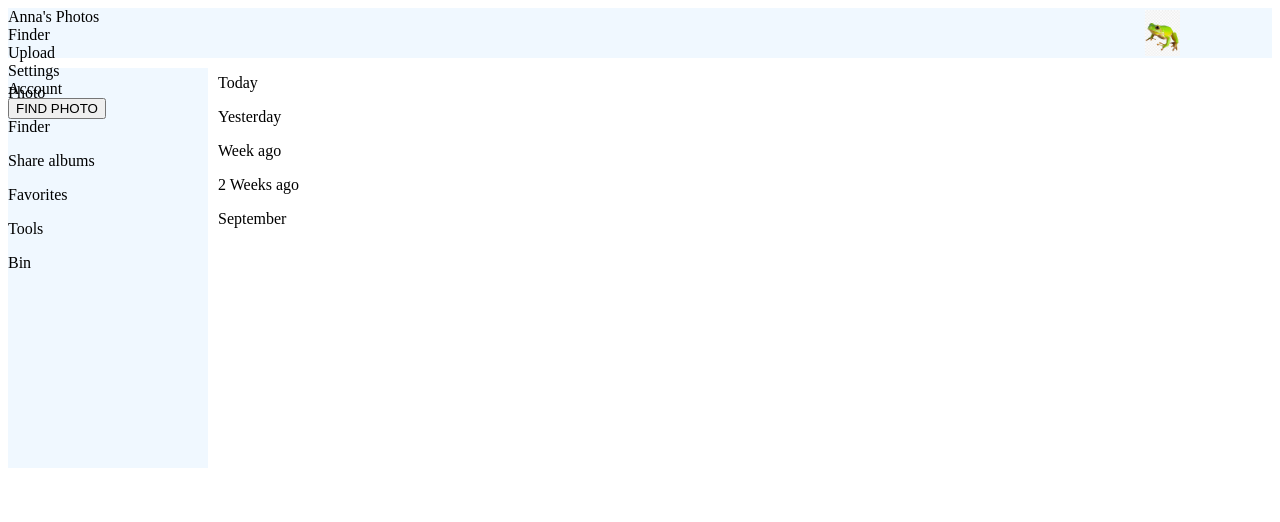
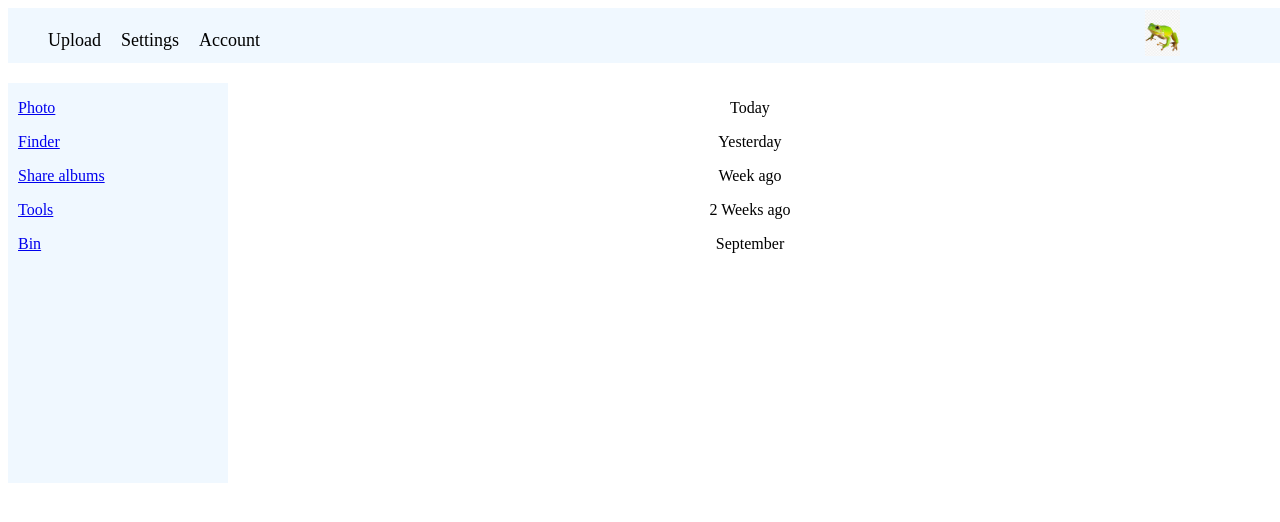
Before and after one commit to Liguxa/PhotoPortfolio, a plain HTML site: page index.html in a window 1280 px wide. Drawn offline with Linux system fonts and the light colour scheme.

Commit message:
Changes in main.css file with .header a

```diff
--- a/index.html
+++ b/index.html
@@ -9,43 +9,32 @@
     <link rel="stylesheet" href="./main.css">
 </head>
 <body>
-    <div class="header">
-        <div class="container">
-               <div class="row">
-                <div class="col-6 col-lg-2">Anna's Photos</div>
-                <div class="col-6 col-lg-2">Finder</div>
-                <div class="col-6 col-lg-2">Upload</div>
-                <div class="col-6 col-lg-2">Settings</div>
-                <div class="col-6 col-lg-2">Account</div>
-                <form>
-                    <button type="submit">FIND PHOTO</button>
-                </form>
-            </div>
-                   <div class="wrap">
-                       <a href="#"><img src="liguxa.png" alt="frog"/></a>
-                </div>
-            </div>
-       </div>
-    <div class="sidebar">
-        <p>Photo</p>
-        <p>Finder</p>
-        <p>Share albums</p>
-        <p>Favorites</p>
-        <p>Tools</p>
-        <p>Bin</p>
-    </div>
-    <div class="main">
+    <nav class="header">
+         <a href="#"><img src="liguxa.png" alt="frog"/></a>
+        <nav class="menu">
+        <a href="#">Upload</a>
+        <a href="#">Settings</a>
+        <a href="#">Account</a>
+        </nav>
+    </nav>
+     <div id="navsidebar">
+        <nav id="sidebar">
+            <p><a href="#"><span></span>Photo</a></p>
+            <p><a href="#"><span></span>Finder</a></p>
+            <p><a href="#"><span></span>Share albums</a></p>
+            <p><a href="#"><span></span>Tools</a></p>
+            <p><a href="#"><span></span>Bin</a></p>
+        </nav>
+          </div>
+    <div class="content">
         <p>Today</p>
         <p>Yesterday</p>
         <p>Week ago</p>
         <p>2 Weeks ago</p>
         <p>September</p>
     </div>
-    <section>
-    </section>
-<footer>
-    <a>
-    </a>
-</footer>
+    <div class="footer">
+
+    </div>
 </body>
 </html>
--- a/main.css
+++ b/main.css
@@ -5,8 +5,22 @@
 .header {
     width: 100%;
     background-color: aliceblue;
-    height: 50px;
+    height: 15px;
     margin-bottom: 10px;
+    font-size: 10px;
+    text-align: center;
+    overflow: hidden;
+    padding: 20px 10px;
+}
+.header a {
+    float: left;
+    color: black;
+    text-align: center;
+    padding: 10px;
+    text-decoration: none;
+    font-size: 18px;
+    line-height: 5px;
+    border-radius: 1px;
 }
 
 img {
@@ -14,12 +28,27 @@ img {
     width: 35px;
     top: 10px;
     right: 100px;
+    font-weight: bold;
 }
-
-.sidebar {
+.menu {
+    display: flex;
+    flex-direction: row;
+    float: left;
+    font-size: 25px;
+    margin: 0 auto;
+}
+#sidebar {
     background-color: aliceblue;
+    margin-top: 10px;
     margin-right: 10px;
+    padding: 0 10px;
     width: 200px;
     height: 400px;
     float: left;
 }
+
+.content {
+    margin-left: 130px;
+    padding: 10px;
+    text-align: center;
+}
```
